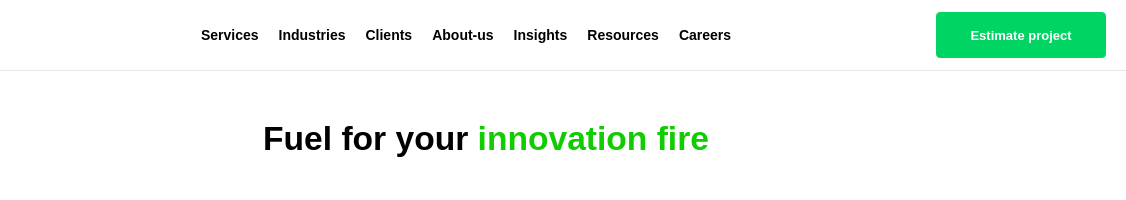
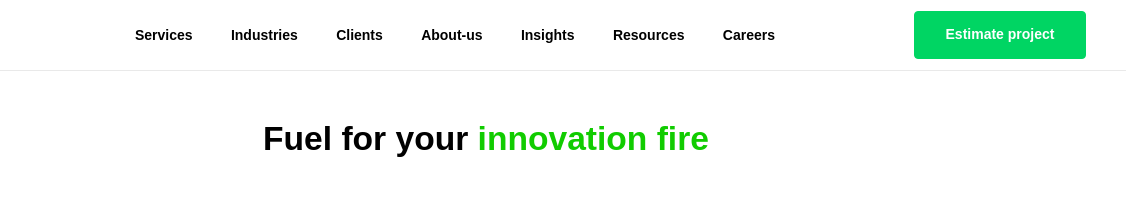
Before and after one commit to nikodemgabler/Layouts, a plain HTML site: page index.html in a window 1280 px wide. Shown: the top 200 px of the page, 154-1280 px from the left. Drawn offline with Linux system fonts and the light colour scheme.

Commit message:
Netguru layout (#5)
* started last section

* finished page

```diff
--- a/index.html
+++ b/index.html
@@ -23,19 +23,19 @@
     <a href="#" class="netguru-logo">
         <img src="images/logo.png">
     </a>
-    <div class="navbar-desktop">
-        <div class="services"></div>
-        <div class="industries"></div>
-        <div class="clients"></div>
-        <div class="about-us"></div>
-        <div class="insights"></div>
-        <div class="resources"></div>
-        <div class="careers"></div>
-    </div>
-    <button class="menu-bar">Estimate project</button>
+
+        <ul class="navbar-desktop">
+        <li class="services"><a href="#">Services</a></li>
+        <li class="industries"><a href="#">Industries</a></li>
+        <li class="clients"><a href="#">Clients</a></li>
+        <li class="about-us"><a href="#">About-us</a></li>
+        <li class="insights"><a href="#">Insights</a></li>
+        <li class="resources"><a href="#">Resources</a></li>
+        <li class="careers"><a href="#">Careers</a></li>
+        </ul>
+
+        <a href="#" class="menu-bar"><h2>Estimate project</h2></a>
         <div class="menu-bar-span">
-        <span><p>___</p></span>
-        <span><p>___</p></span>
         </div>
  </nav>
 </header>
--- a/style.css
+++ b/style.css
@@ -34,11 +34,25 @@
     height: 35px;
 }
 
+.navbar .navbar-desktop {
+    display: none;
+}
+
 .menu-bar {
     display: none;
 }
 
-.menu-bar-span {
+.navbar .menu-bar-span {
+    width: 35px;
+    height: 12px;
+    border-top: 2px solid black;
+    border-bottom: 2px solid black;
+    margin-right: 60px;
+    cursor: pointer;
+    align-self: center;
+}
+
+/* .menu-bar-span {
     color: black;
     height: 100%;
     width: 10%;
@@ -47,22 +61,22 @@
     position: relative;
     padding-right: 35px;
     flex-direction: column;
-}
+} */
 
-.menu-bar-span span {
+/* .menu-bar-span span {
     display: block;
     position: relative;
     height: 10px;;
     top: 15px;
-}
+} */
 
-.menu-bar-span span p {
+/* .menu-bar-span span p {
     font-weight:bolder;
 }
 
 .menu-bar-span span p:hover {
     cursor: pointer;
-}
+} */
 
 .main-section {
     margin-top: 15vh;
@@ -252,20 +266,35 @@
         width: 130px;
         height: 28px;
     }
-    .navbar .menu-bar {
+    .navbar .menu-bar  {
         display: block;
         align-self: center;
-        text-justify: center;
         width: 170px;
         height: 46px;
-        margin-right: 40px;
+        margin-right: 60px;
         background-color: var(--main-ng-color);
         border: 1px solid var(--main-ng-color);
         color: white;
         border-radius: 4px;
-        font-size: 13px;
-        font-weight: bold;
+        text-decoration: none;
+        transition: .1s ease-in-out;
     }
+
+    .navbar .menu-bar:hover{
+        background: #00a34c;
+        border-color: #00a34c;;
+    }
+
+    .navbar .menu-bar h2 {
+
+        font-size: 14px;
+        text-align: center;
+        height: 46px;
+        padding-top: 14px;
+    }
+
+
+
     .navbar .menu-bar-span {
         display: none;
     }
@@ -273,37 +302,17 @@
     display: grid;
     grid-template-columns: auto auto auto auto auto auto auto ;
     align-items: center;
-    grid-column-gap: 40px;
-    grid-column-gap: 20px;
+    text-align: center;
+    list-style: none;
+    justify-content: space-between;
+    width: 50%;
+    padding: 0;
 }
-.navbar .navbar-desktop .services::after {
-    content: 'Services';
-    width: 60px;
-}
-.navbar .navbar-desktop .industries::after {
-    content: 'Industries';
-    width: 60px;
-}
-.navbar .navbar-desktop .clients::after {
-    content: 'Clients';
-    width: 60px;
-}
-.navbar .navbar-desktop .about-us::after {
-    content: 'About-us';
-    width: 60px;
-}
-.navbar .navbar-desktop .insights::after {
-    content: 'Insights';
-    width: 60px;
-}
-.navbar .navbar-desktop .resources::after {
-    content: 'Resources';
-    width: 60px;
-}
-.navbar .navbar-desktop .careers::after {
-    content: 'Careers';
-    width: 60px;
-}
+
+    .navbar .navbar-desktop li a {
+        text-decoration: none;
+        color: black;
+    }
                     /* MAIN SECTION   */
 .main-section-container {
     display: grid;
--- a/style9.css
+++ b/style9.css
@@ -396,6 +396,10 @@
         width: 1200px;
     }
 
+    .page-bottom footer {
+        padding: 0;
+    }
+
     .page-bottom .footer-first-wrapper {
         grid-template-areas:
         "netguru-h2 netguru-h2 contact-h2 follow"
```
Also changed, not shown: 1 other file.
